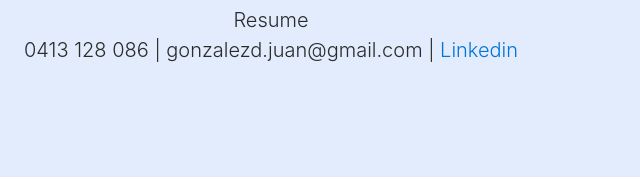
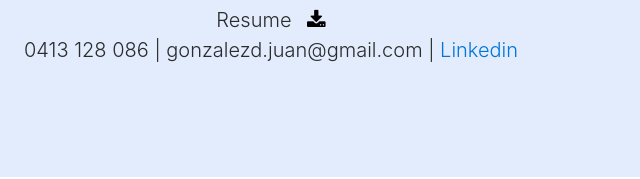
Before and after one commit to Juan-Gonzalez/resume, a plain HTML site: page index.html in a window 1280 px wide. Shown: the part 202-381 px from the top of the page, 369-1009 px from the left. Drawn offline with nearby package versions, Linux system fonts and the light colour scheme; a script that the page names is missing; a web font is replaced by a local one.

Commit message:
including link to download cv

```diff
--- a/index.html
+++ b/index.html
@@ -56,7 +56,7 @@
                  <div class="jumbotron jumbotron-fluid">
                   <div class="container">
                     <h1 class="display-3">Juan Gonzalez Dominguez</h1>
-                    <p class="lead">Resume<br>0413 128 086 | gonzalezd.juan@gmail.com | <a href="https://www.linkedin.com/in/juangd/">Linkedin</a></p>
+                    <p class="lead">Resume <a href="assets/Juan%20Gonzalez%20-%20Resume.pdf"><i class="fa fa-download" aria-hidden="true"></i> </a><br>0413 128 086 | gonzalezd.juan@gmail.com | <a href="https://www.linkedin.com/in/juangd/">Linkedin</a></p>
                   </div>
                 </div>
             </div>
--- a/style.css
+++ b/style.css
@@ -141,6 +141,9 @@ button.edubotton {
     color: #ccc;
 }
 
+.fa-download {
+    color:black;
+}
 .footer {
     padding-bottom: 3%;
 }
```
Also changed, not shown: 1 other file.
